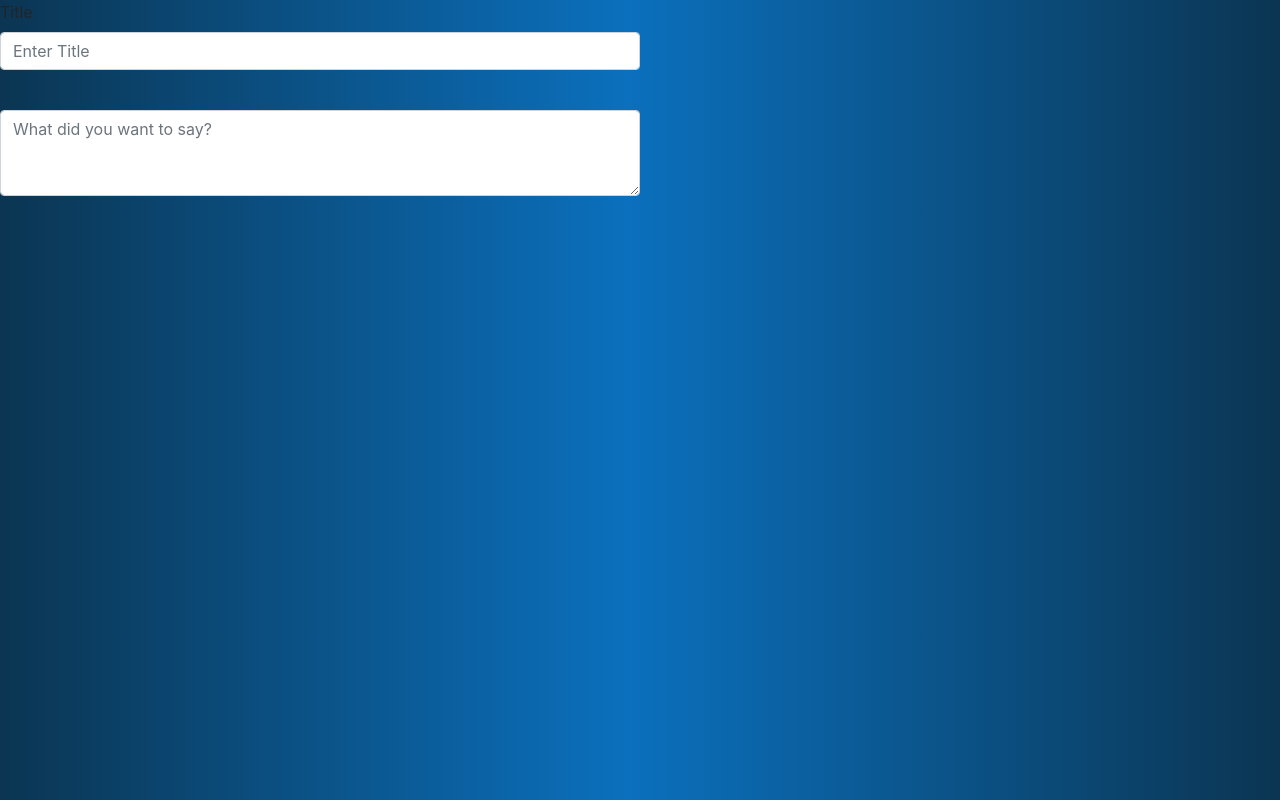
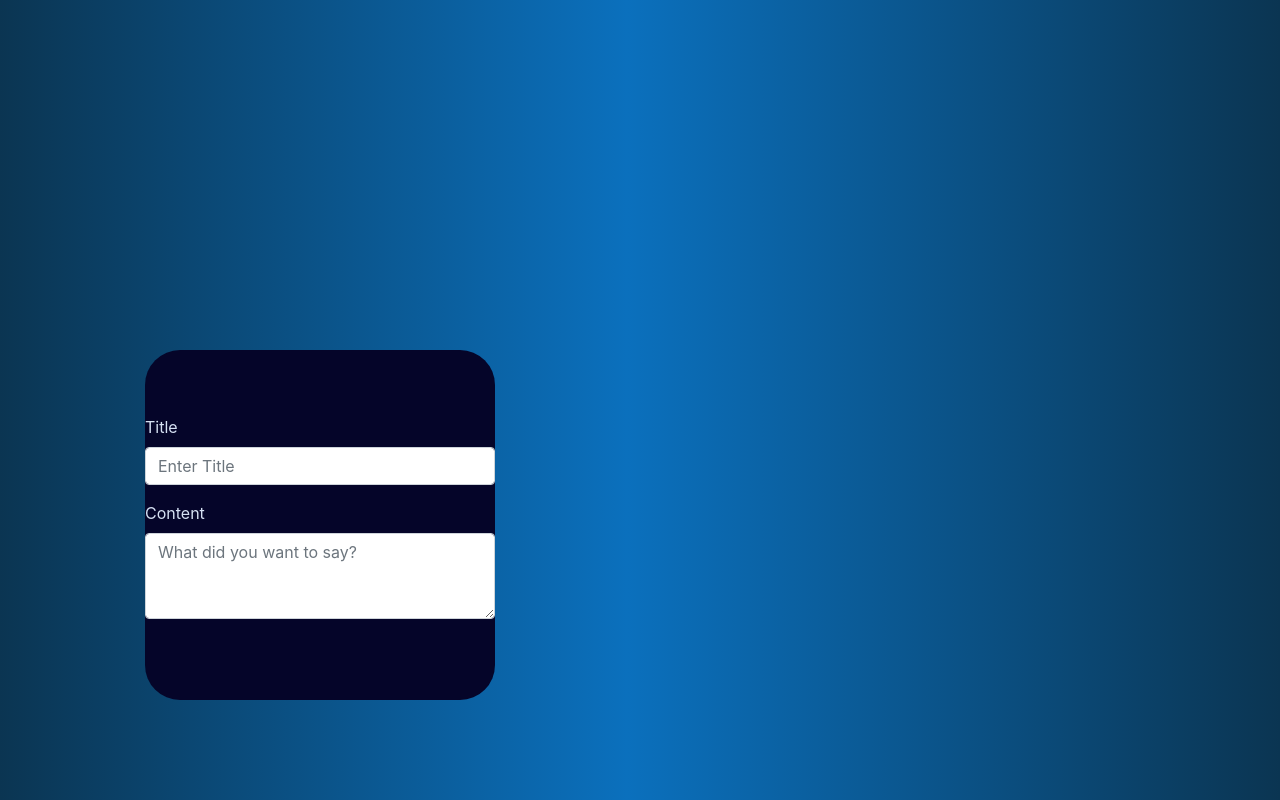
Before and after one commit to Ashundere/SBA-Interactive-Blog-Posts, a plain HTML site: page index.html in a window 1280 px wide. Shown: the top 800 px of the page. Drawn offline with nearby package versions, Linux system fonts and the light colour scheme.

Commit message:
style the form and add card for blog post

```diff
--- a/index.html
+++ b/index.html
@@ -9,15 +9,29 @@
     <title>Interactive Blog</title>
 </head>
 <body>
+    <container class="form-half">
         <form>
             <div class="form-group">
                 <label for="title">Title</label>
                 <input type="text" class="form-control" id="title" placeholder="Enter Title" required>
             </div>
             <div class="form-group">
-            <label for="bodyText"></label>
+                <label for="bodyText">Content</label>
                 <textarea class="form-control" id="bodyText" rows="3" placeholder="What did you want to say?" required></textarea>
             </div>
         </form>
+    </container>
+    <container class="post-half">
+        <div class="blog-posts-display">
+            <div class="card" class="shadow-lg p-3 mb-5 bg-body rounded" style="display: none;">
+                <div class="card-body">
+                    <h5 class="card-title">Example Title</h5>
+                    <p class="card-text">Example card text</p>
+                    <button class="editBtn">Edit</button>
+                    <button class="deleteBtn">Delete</button>
+                </div>
+            </div>
+        </div>
+    </container>
 </body>
 </html>
--- a/script.js
+++ b/script.js
@@ -0,0 +1,5 @@
+
+
+
+const titleInput = document.getElementById("title")
+const bodyInput = document.getElementById("bodyText")
--- a/styles.css
+++ b/styles.css
@@ -5,4 +5,25 @@ body{
     grid-template-columns: 1fr 1fr;
     background: #0B3552;
     background: linear-gradient(90deg, rgba(11, 53, 82, 1) 0%, rgba(11, 112, 189, 1) 49%, rgba(11, 53, 82, 1) 100%);
+
 }
+
+.form-half{
+    display: grid;
+    grid-template-rows: 1fr 1fr 1fr;
+    grid-column-start: 1;
+    align-content: center;
+    justify-self: center;
+}
+form{
+    background-color: rgb(5, 5, 41);
+    color:rgb(214, 225, 243);
+    display: flex;
+    justify-content: center;
+    flex-direction: column;
+    height: 350px;
+    width: 350px;
+    border-radius: 10%;
+    box-shadow: #0B3552;
+    grid-row-start: 2;
+}
```
Lines whose indentation alone changed are shown as unchanged.
